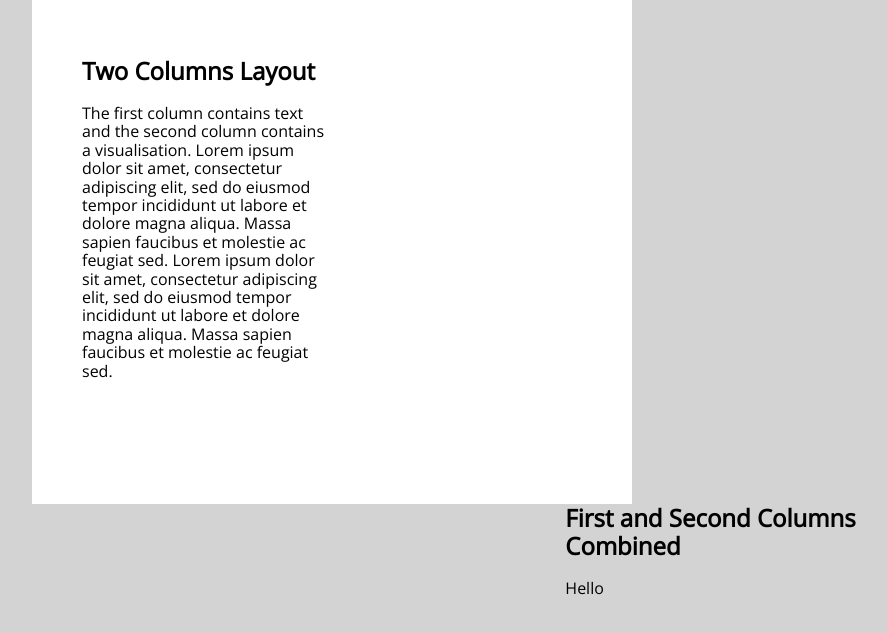
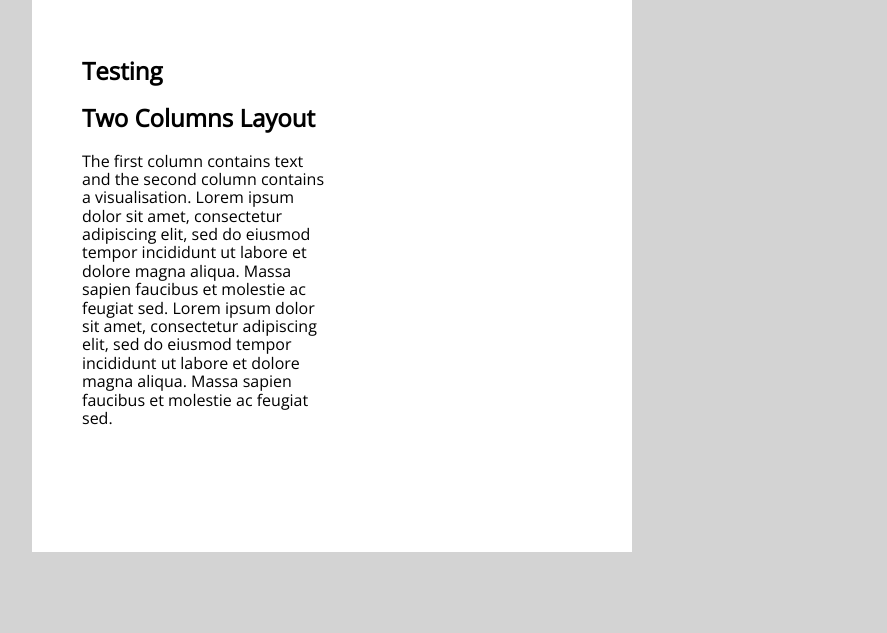
Before and after one commit to ltormonash/3179Assignment, a plain HTML site: page index.html in a window 1280 px wide. Shown: the part 131-764 px from the top of the page, without its empty margins (308-1195 px from the left). Drawn offline with nearby package versions, Linux system fonts and the light colour scheme; a script that the page names is missing.

Commit message:
Update index.html

```diff
--- a/index.html
+++ b/index.html
@@ -40,7 +40,8 @@
     <!-- pure grid group -->
     <div class="pure-g">
       <div class="pure-u-1-2">
-        <div id="vis2" class="vis-container"></div>
+            <h2> Testing </h2>
+        <div id="vis1" class="vis-container"></div>
           <h2>Two Columns Layout</h2>
           <p>The first column contains text and the second column contains a visualisation.
             Lorem ipsum dolor sit amet, consectetur adipiscing elit, sed do eiusmod tempor incididunt ut labore et
@@ -49,24 +50,10 @@
         </div>
       </div>
       <div class="pure-u-1-2">
-        <div id="vis1" class="vis-container"></div>
+        <div id="vis2" class="vis-container"></div>
       </div>
     </div>
     <!-- end pure grid group -->
-
-    <!-- pure grid group -->
-    <div class="pure-g">
-      <div class="pure-u-2-3">
-        <div id="vis1" class="vis-container"></div>
-      </div>
-      <div class="pure-u-1-3">
-        <div class="description description-right">
-          <h2>First and Second Columns Combined</h2>
-          <p>Hello</p>
-        </div>
-      </div>
-
-    </div>
 
   </div> <!-- end page -->
 
```
